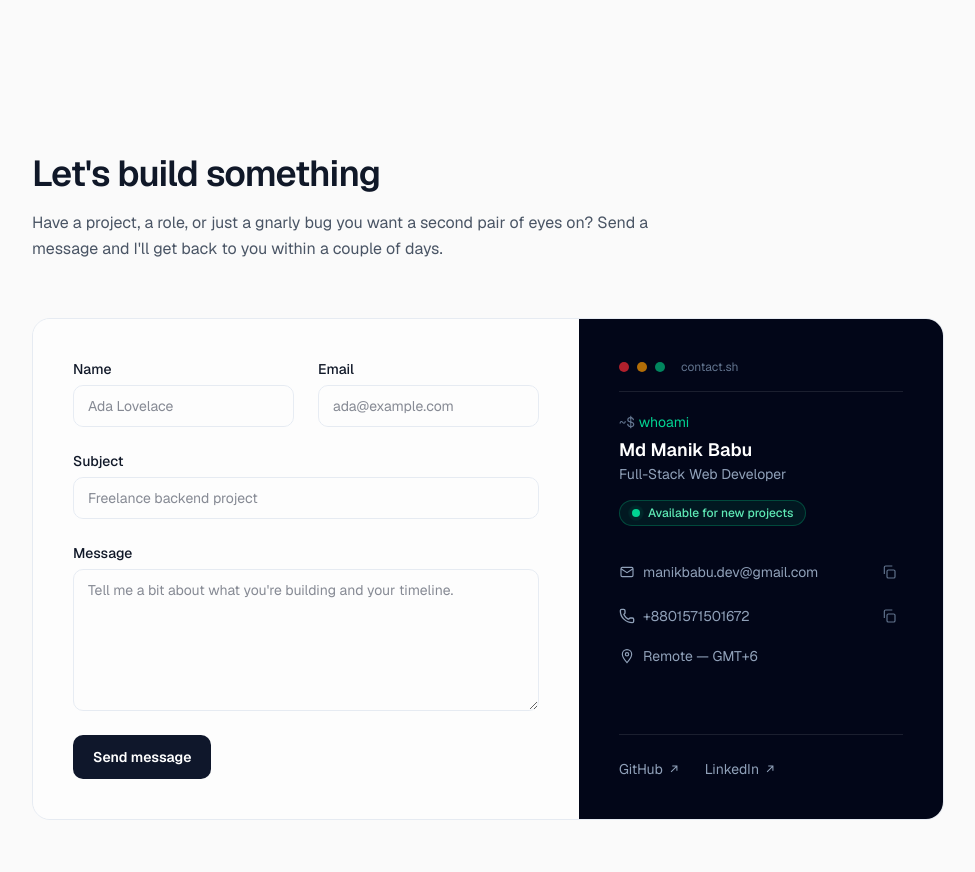
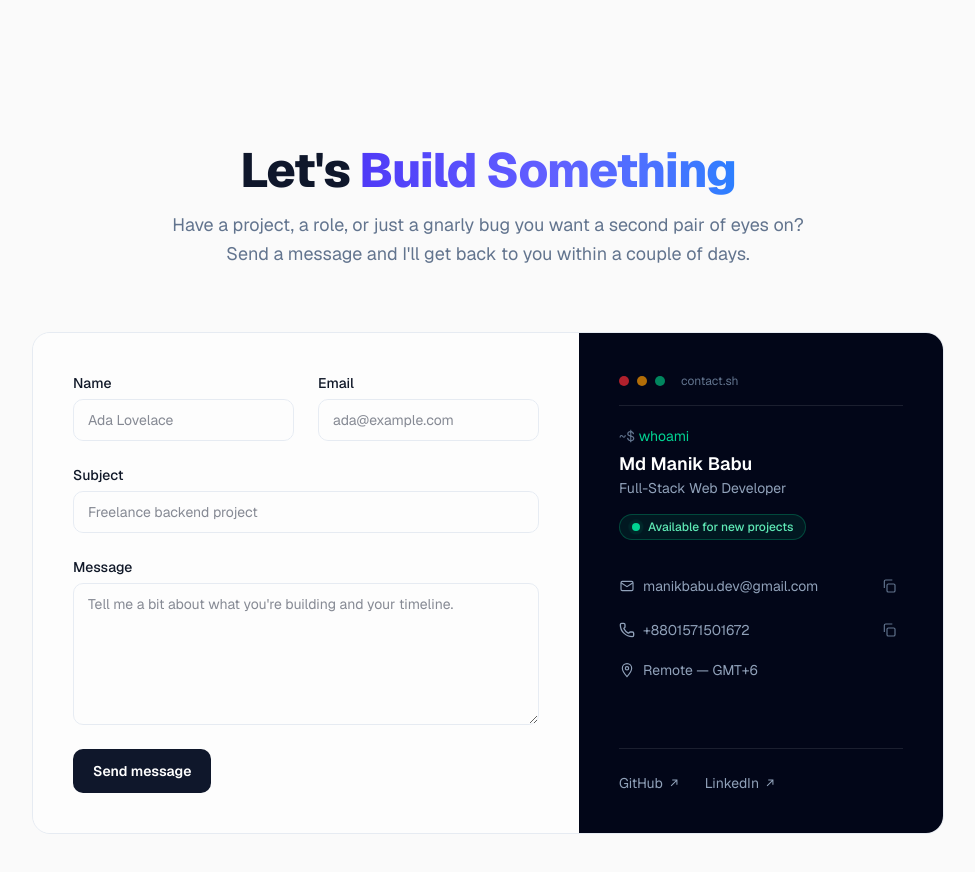
Before and after one commit to manik-babu/portfolio-frontend, a Next.js app: page / in a window 1280 px wide. Shown: the part 3520-4392 px from the top of the page, without its empty margins (152-1127 px from the left). Built offline with nearby package versions, Linux system fonts and the light colour scheme.

Commit message:
style: contact me header

```diff
--- a/src/components/sections/ContactMe.tsx
+++ b/src/components/sections/ContactMe.tsx
@@ -282,15 +282,7 @@ export function ContactMe({
   return (
     <section aria-labelledby={`${idPrefix}-heading`} id="contact">
       <div className="mx-auto max-w-6xl px-4 py-16 sm:px-6 sm:py-24 lg:px-8">
-        <div className="mb-10 max-w-2xl sm:mb-14 ">
-          <h2
-            id={`${idPrefix}-heading`}
-            className="mt-2 text-3xl font-semibold tracking-tight text-gray-900 dark:text-white sm:text-4xl"
-          >
-            {heading}
-          </h2>
-          <p className="mt-4 text-base leading-relaxed text-gray-600 dark:text-gray-300">{description}</p>
-        </div>
+        <SectionHeader />
 
         <div className="grid grid-cols-1 overflow-hidden rounded-2xl border border border-slate-200/80 dark:border-slate-700/50  lg:grid-cols-5">
           {/* Form */}
@@ -495,6 +487,24 @@ interface FieldProps {
   as?: "input" | "textarea";
   rows?: number;
 }
+function SectionHeader() {
+  return (
+    <div className="text-center mb-14 sm:mb-16">
+      <h2
+        className="text-3xl sm:text-4xl lg:text-5xl font-extrabold tracking-tight text-slate-900 dark:text-white"
+      >
+        Let's {" "}
+        <span className="bg-gradient-to-r from-indigo-600 via-indigo-500 to-blue-500 bg-clip-text text-transparent">
+          Build Something
+        </span>
+      </h2>
+
+      <p className="mt-4 text-base sm:text-lg text-slate-500 dark:text-slate-400 max-w-2xl mx-auto leading-relaxed">
+        Have a project, a role, or just a gnarly bug you want a second pair of eyes on? Send a message and I'll get back to you within a couple of days.
+      </p>
+    </div>
+  );
+}
 
 function Field({
   id,
```
